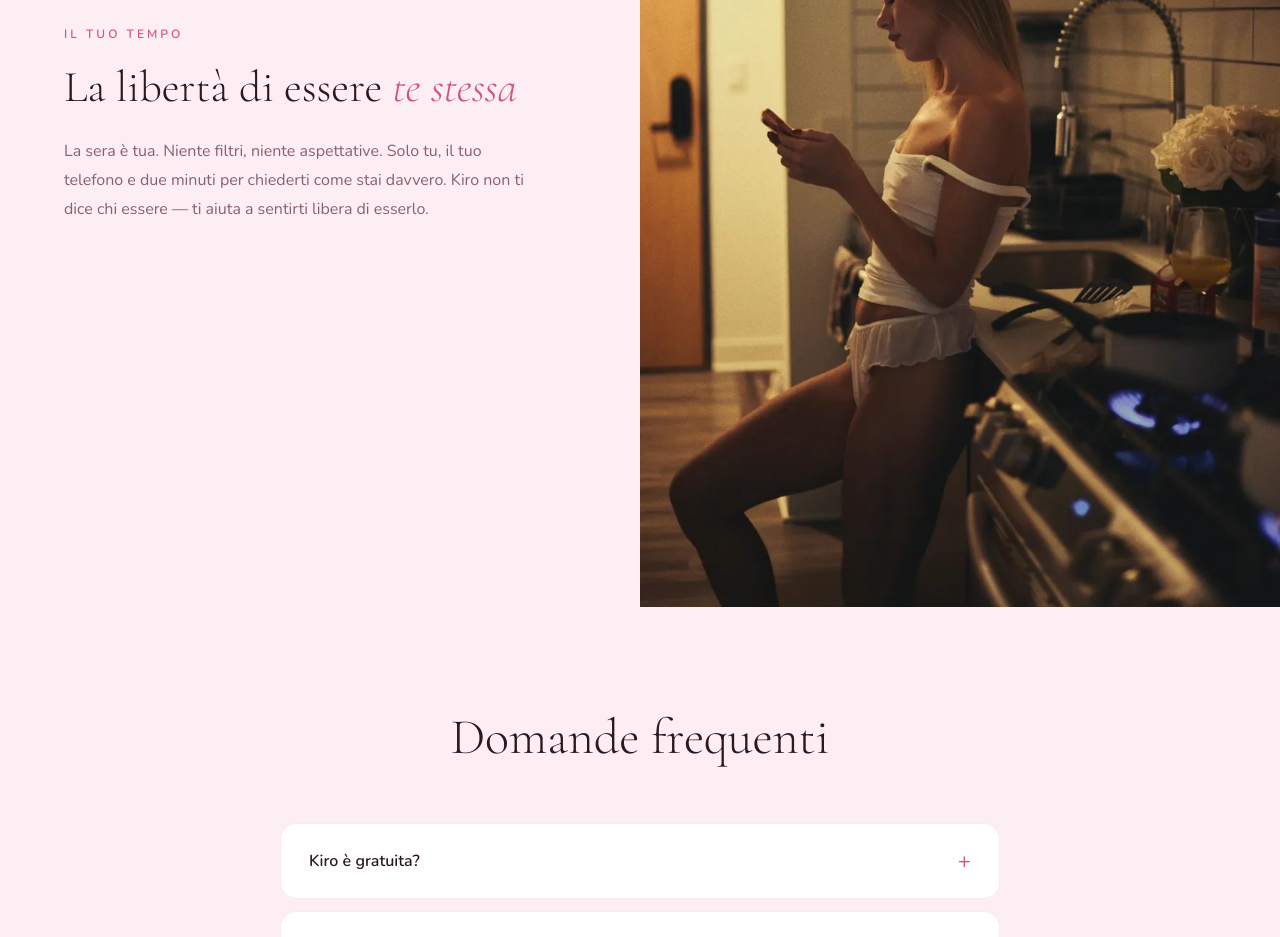
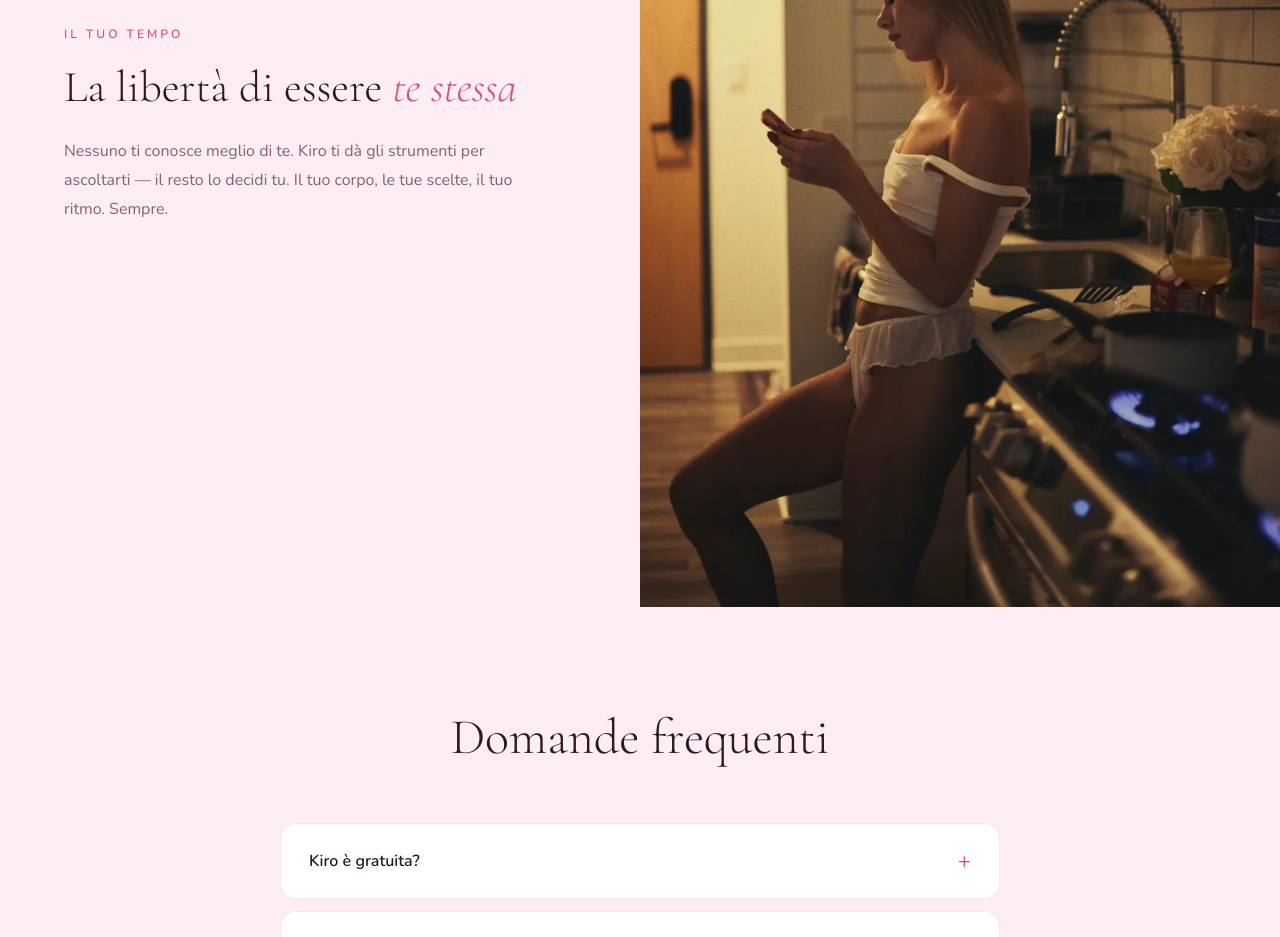
Before and after one commit to gianluca-dev-code/kiro-site, a plain HTML site: page index.html in a window 1280 px wide. Shown: the part 3260-4197 px from the top of the page. Drawn offline with nearby package versions, Linux system fonts and the light colour scheme.

Commit message:
Testo sezione liberta

```diff
--- a/index.html
+++ b/index.html
@@ -163,7 +163,7 @@
             <div class="split-text-inner reveal">
                 <span class="tag">Il tuo tempo</span>
                 <h2>La libertà di essere <em>te stessa</em></h2>
-                <p class="split-paragraph">La sera è tua. Niente filtri, niente aspettative. Solo tu, il tuo telefono e due minuti per chiederti come stai davvero. Kiro non ti dice chi essere — ti aiuta a sentirti libera di esserlo.</p>
+                <p class="split-paragraph">Nessuno ti conosce meglio di te. Kiro ti dà gli strumenti per ascoltarti — il resto lo decidi tu. Il tuo corpo, le tue scelte, il tuo ritmo. Sempre.</p>
             </div>
         </div>
     </section>
```
